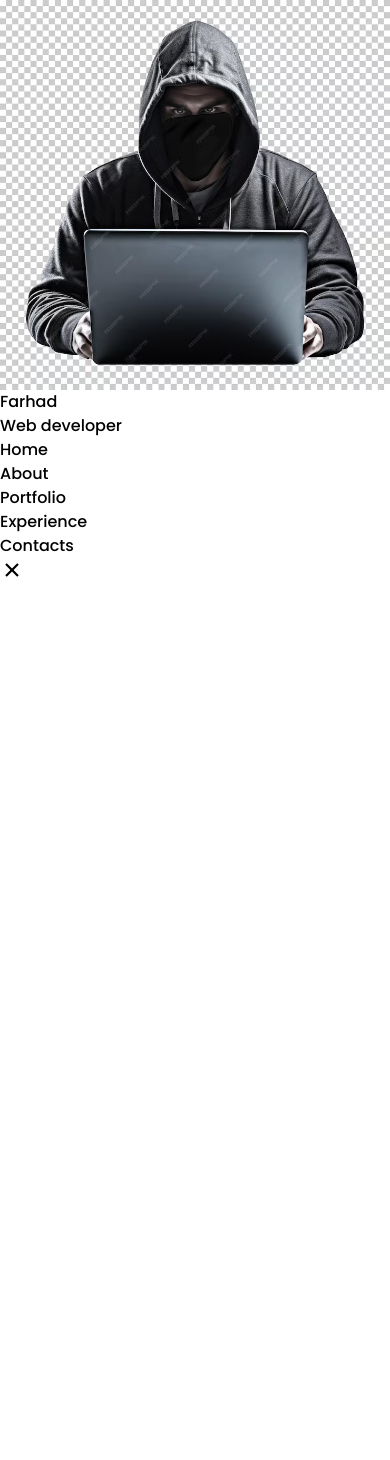
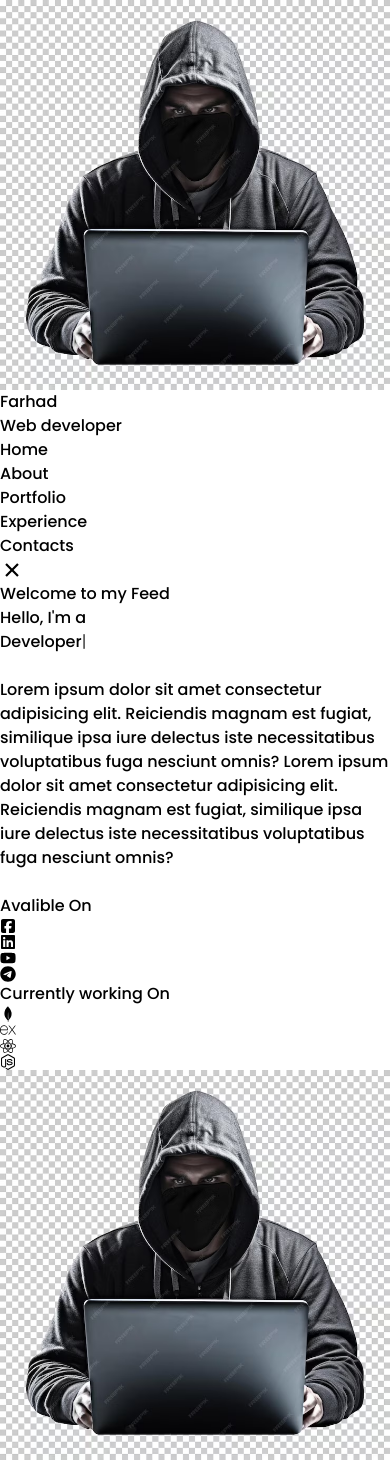
Before and after one commit to afridifarhad/vtn-portfolio, a React (Vite) app: page / in a window 390 px wide. Before the commit the page ends 844 px from the top, so only its background shows below. Built offline with nearby package versions, Linux system fonts and the light colour scheme.

Commit message:
added home component and made some responsive

```diff
--- a/package.json
+++ b/package.json
@@ -12,7 +12,8 @@
   "dependencies": {
     "react": "^18.3.1",
     "react-dom": "^18.3.1",
-    "react-icons": "^5.3.0"
+    "react-icons": "^5.3.0",
+    "react-typed": "^2.0.12"
   },
   "devDependencies": {
     "@eslint/js": "^9.11.1",
--- a/src/App.jsx
+++ b/src/App.jsx
@@ -1,10 +1,12 @@
 import React from 'react'
 import Navbar from './components/Navbar'
+import Home from './components/Home'
 
 function App() {
   return (
   <>
   <Navbar />
+  <Home />
   </>
   )
 }
--- /dev/null
+++ b/src/components/Home.jsx
@@ -0,0 +1,96 @@
+import React from "react";
+import { ReactTyped } from "react-typed";
+import { FaSquareFacebook,  } from "react-icons/fa6";
+import { FaLinkedin } from "react-icons/fa";
+import { FaYoutube } from "react-icons/fa6";
+import { FaTelegram } from "react-icons/fa6";
+import { SiMongodb } from "react-icons/si";
+import { SiExpress } from "react-icons/si";
+import { FaReact } from "react-icons/fa";
+import { FaNodeJs } from "react-icons/fa6";
+
+import pic from '../../public/photo.avif'
+
+
+
+
+function Home() {
+  return (
+    <>
+      <div className="max-w-screen-2xl container mx-auto px-4 md:px-20 my-20">
+        <div className="flex flex-col md:flex-row">
+          <div className="md:w-1/2 mt-12 md:mt-24 space-y-2 order-2 md:order-1">
+            <span>Welcome to my Feed</span>
+
+            <div className="flex space-x-1 text-2xl md:text-4xl">
+            <h1>Hello, I'm a</h1>
+             {/* <span className="text-red-700 font-bold">Developer</span> */}
+
+             <ReactTyped className="text-red-700 font-bold"
+
+          strings={["Developer", "Programmer", "Coder"]}
+          typeSpeed={40}
+          backSpeed={50}
+          loop={true}
+        />
+
+            </div>
+            <br />
+            <p className="text-sm md:text-md text-justify">
+            Lorem ipsum dolor sit amet consectetur adipisicing elit.
+              Reiciendis magnam est fugiat, similique ipsa iure delectus iste
+              necessitatibus voluptatibus fuga nesciunt omnis? Lorem ipsum dolor sit amet consectetur adipisicing elit.
+              Reiciendis magnam est fugiat, similique ipsa iure delectus iste
+              necessitatibus voluptatibus fuga nesciunt omnis?
+            </p>
+            <br />
+            {/* social media icons */}
+          <div className="flex justify-between">
+
+          <div className="space-y-2">
+                <h1 className="font-bold">Avalible On</h1>
+                <ul className="flex space-x-5">
+                    <li>
+                    <FaSquareFacebook  className="text-2xl cursor-pointer" />
+                    </li>
+                    <li>
+                    <FaLinkedin className="text-2xl cursor-pointer" />
+                    </li>
+                    <li>
+
+                    <FaYoutube className="text-2xl cursor-pointer" />
+                    </li>
+                    <li>
+                    <FaTelegram className="text-2xl cursor-pointer" />
+                    </li>
+                </ul>
+
+            </div>
+
+            <div className="space-y-2">
+
+            <h1 className="font-bold">Currently working On</h1>
+               <div className="flex space-x-5">
+               <SiMongodb className="text-xl md:text-3xl hover:scale-110 duration-200 rounded-full border-[2px]" />
+               <SiExpress className="text-xl md:text-3xl hover:scale-110 duration-200 rounded-full border-[2px]" />
+               <FaReact  className="text-xl md:text-3xl hover:scale-110 duration-200 rounded-full border-[2px]"/>
+               <FaNodeJs className="text-xl md:text-3xl hover:scale-110 duration-200 rounded-full border-[2px]" />
+
+               </div>
+            </div>
+          </div>
+
+
+          </div>
+
+          {/* img */}
+          <div className="md:w-1/2 md:ml-48 md:mt-20 order-1">
+          <img src={pic} className="rounded-full md:w-[450px] md:h-[450px]" alt="" />
+          </div>
+        </div>
+      </div>
+    </>
+  );
+}
+
+export default Home;
--- a/src/components/Navbar.jsx
+++ b/src/components/Navbar.jsx
@@ -7,9 +7,34 @@
 
 function Navbar() {
     const [menu, setMenu] = useState(false)
+    const navItems = [
+      {
+        id: 1,
+        text: "Home"
+      },
+      {
+        id: 2,
+        text: "About"
+      },
+      {
+        id: 3,
+        text: "Portfolio"
+      },
+      {
+        id: 4,
+        text: "Experience"
+      },
+      {
+        id: 5,
+        text: "Contacts"
+      }
+
+    ]
+
+
   return (
   <>
-  <div className='max-w-screen-2xl container mx-auto px-4 md:px:20 shadow-md h-16' >
+  <div className='max-w-screen-2xl container mx-auto px-4 md:px:20 shadow-md h-16 fixed left-0 right-0 top-0' >
     <div className='flex justify-between h-16 items-center'>
         <div className='flex'>
             <img src={pic} className='h-12 w-12 rounded-full' alt="" />
@@ -21,12 +46,11 @@
         {/* desktop navbar */}
         <div>
             <ul className='hidden md:flex space-x-8'>
-                <li>Home</li>
-                <li>About</li>
-                <li>Portfolio</li>
-                <li>Experience</li>
-                <li>Contacts</li>
-
+               {
+                navItems.map(({id, text})=> (
+                  <li className='hover:scale-105 duration-200 cursor-pointer' key={id}>{text}</li>
+                ))
+               }
 
             </ul>
             <div className='md:hidden' onClick={() => setMenu(!menu)}>
@@ -40,12 +64,12 @@
 
     {/* mobile navbar */}
     {menu && (
-    <ul className='md:hidden flex flex-col items-center justify-center h-screen space-y-4 font-bold'>
-                <li>Home</li>
-                <li>About</li>
-                <li>Portfolio</li>
-                <li>Experience</li>
-                <li>Contacts</li>
+    <ul className='md:hidden flex flex-col items-center justify-center h-screen space-y-4 text-xl '>
+                {
+                navItems.map(({id, text})=> (
+                  <li className='hover:scale-105 duration-200 cursor-pointer font-semibold ' key={id}>{text}</li>
+                ))
+               }
     </ul>
 
     )}
```
Also changed, not shown: 1 other file (tests, documents, lock files or other folders).
